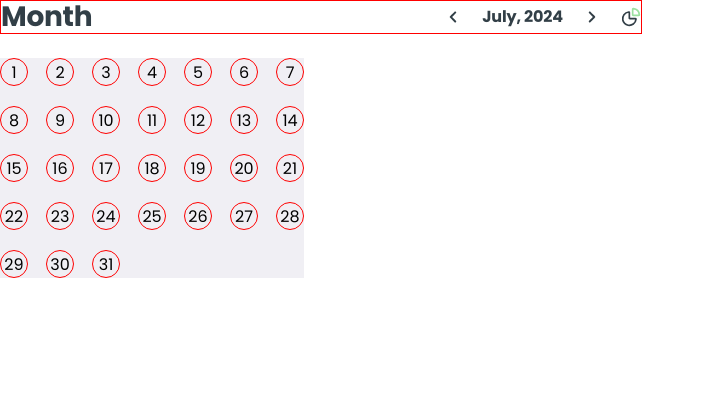
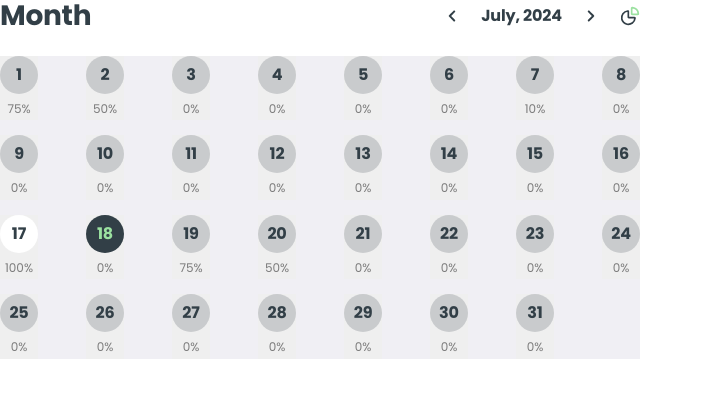
Before and after one commit to xssayy/aquatrack-frontend, a React (Create React App) app: page /aquatrack-frontend/tracker in a window 1280 px wide. Shown: the top 398 px of the page, without its empty margins (0-705 px from the left). Built offline with nearby package versions, Linux system fonts and the light colour scheme.

Commit message:
calendar styles fix

```diff
--- a/src/components/Calendar/Calendar.jsx
+++ b/src/components/Calendar/Calendar.jsx
@@ -1,65 +1,187 @@
 import { useEffect, useState } from 'react';
 import css from './Calendar.module.css';
 import clsx from 'clsx';
+import { CalendarItem } from 'components/CalendarItem/CalendarItem';
 
-export const Calendar = ({ chosenDate }) => {
-  // const [chosenDate, setChosenDate] = useState(new Date());
+//приклад відповіді з бекенда
+const response = [
+  {
+    _id: 'qweqweq',
+    date: '19, July',
+    dailyWaterRequirement: 2000,
+    dailyProgress: 1500,
+    dailyProgressPercentage: 75,
+  },
+  {
+    _id: 'qweqweq',
+    date: '20, July',
+    dailyWaterRequirement: 2000,
+    dailyProgress: 1000,
+    dailyProgressPercentage: 50,
+  },
+  {
+    _id: 'qweqweq',
+    date: '17, July',
+    dailyWaterRequirement: 2000,
+    dailyProgress: 2000,
+    dailyProgressPercentage: 100,
+  },
+  {
+    _id: 'qweqweq',
+    date: '1, July',
+    dailyWaterRequirement: 2000,
+    dailyProgress: 1500,
+    dailyProgressPercentage: 75,
+  },
+  {
+    _id: 'qweqweq',
+    date: '2, July',
+    dailyWaterRequirement: 2000,
+    dailyProgress: 1000,
+    dailyProgressPercentage: 50,
+  },
+  {
+    _id: 'qweqweq',
+    date: '7, July',
+    dailyWaterRequirement: 2000,
+    dailyProgress: 2000,
+    dailyProgressPercentage: 10,
+  },
+];
 
-  // useEffect(() => {
-  //   console.log('chosenMonth : ', chosenDate.getMonth());
-  //   console.log('now month: ', new Date().getMonth());
-
-  //   console.log('chosenYear : ', chosenDate.getFullYear());
-  //   console.log('now year: ', new Date().getFullYear());
-  // });
-
-  // const handlePrevMonth = () => {
-  //   setChosenDate(new Date(chosenDate.setMonth(chosenDate.getMonth() - 1)));
+//отримати дату у вигляді "17, July"
+// const getDayAndMonth = date => {
+//   const day = date.toLocaleDateString('en-US', { day: 'numeric' });
+//   const month = date.toLocaleDateString('en-US', { month: 'long' });
+//   const formattedDate = `${day}, ${month}`;
+//   return formattedDate;
 // };
 
-  // const handleNextMonth = () => {
-  //   setChosenDate(new Date(chosenDate.setMonth(chosenDate.getMonth() + 1)));
+//отримати масив із днями у вигляді [1,2,3...31]
+// export const getArrayOfDaysInMonth = chosenDate => {
+//   const year = chosenDate.getFullYear();
+//   const month = chosenDate.getMonth();
+
+//   const daysInMonth = new Date(year, month + 1, 0).getDate();
+
+//   const days = [];
+
+//   for (let day = 1; day <= daysInMonth; day++) {
+//     days.push(day);
+//   }
+//   return days;
 // };
 
-  // const currentMonth = new Date().getMonth();
-  // const currentYear = new Date().getFullYear();
-
-  // const isLastMonth =
-  //   currentMonth === chosenDate.getMonth() &&
-  //   currentYear === chosenDate.getFullYear();
-
-  const renderDays = () => {
+//отримати кількість днів у місяці. передаємо chosenDate у вигляді
+//chosenDate = new Date()
+export const getNumOfDaysInMonth = chosenDate => {
   const year = chosenDate.getFullYear();
   const month = chosenDate.getMonth();
 
   const daysInMonth = new Date(year, month + 1, 0).getDate();
 
-    const days = [];
+  return daysInMonth;
+};
+
+//отримати число дня тижня
+// const getDayFromFullDate = date => {
+//   const optionsDay = { day: 'numeric' };
+//   return date.toLocaleDateString('en-US', optionsDay);
+// };
+
+//отримати назву місяця у вигляді "July"
+// const getMonthFromFullDate = date => {
+//   const optionsMonth = { month: 'long' };
+//   return date.toLocaleDateString('en-US', optionsMonth);
+// };
+
+const getDailyProgressPercentage = ({ day, month, response }) => {
+  const dayString = `${day}, ${month}`;
+  const dayData = response.find(entry => entry.date === dayString);
+  return dayData ? dayData.dailyProgressPercentage : 0;
+};
+
+const getDailyWaterPercentageFromBackend = ({ chosenDate, response }) => {
+  const data = [];
+  // const chosenMonth = chosenDate.getMonth();
+  // console.log('chosenMonth: ', chosenMonth);
+  // const chosenMonth = getMonthFromFullDate(chosenDate);
+  const chosenMonth = chosenDate.toLocaleDateString('en-US', {
+    month: 'long',
+  });
+
+  const chosenYear = chosenDate.getFullYear();
+  console.log('chosenYear: ', chosenYear);
+  console.log('chosenMonth: ', chosenDate.getMonth());
+
+  const currentDate = new Date();
+  const currentYear = currentDate.getFullYear();
+  const currentMonth = currentDate.getMonth();
+  const currentDay = currentDate.getDate();
+
+  console.log('current year', currentYear);
+  console.log('current month', currentMonth);
+
+  const isCurrentMonthAndYear =
+    currentYear === chosenYear && currentMonth === chosenDate.getMonth();
+
+  if (isCurrentMonthAndYear) console.log('current month is chosen!!!');
+
+  // console.log('chosenMonth: ', chosenMonth);
+
+  const daysInMonth = getNumOfDaysInMonth(chosenDate);
 
   for (let day = 1; day <= daysInMonth; day++) {
-      days.push(
-        <div key={day} className={css.day}>
-          {day}
-        </div>
-      );
+    const dailyWaterPercentage = getDailyProgressPercentage({
+      day,
+      month: chosenMonth,
+      response,
+    });
+
+    data.push({
+      date: day,
+      waterPercentage: dailyWaterPercentage,
+      isToday: isCurrentMonthAndYear && currentDay === day,
+    });
   }
+  return data;
+};
 
-    return days;
-  };
+export const Calendar = ({ chosenDate }) => {
+  // const days = getArrayOfDaysInMonth(chosenDate);
+  // console.log(chosenDate);
+  // console.log('Date.now(): ', Date.now());
+  // console.log('new Date(): ', new Date());
+  // console.log(getDayAndMonth(chosenDate));
+
+  // console.table(getDailyWaterPercentageFromBackend({ chosenDate, response }));
+  const daysWithWater = getDailyWaterPercentageFromBackend({
+    chosenDate,
+    response,
+  });
+  //тут ми отримали масив у вигляді daysWithWater =
+  // [
+  //   {
+  //     date: 1,
+  //     waterPercentage: 75,
+  //   },
+  //   {
+  //     date: 2,
+  //     waterPercentage: 5,
+  //   },
+  // ];
 
   return (
     <div className={css.container}>
-      {/*
-              <div className={css.header}>
-        <button onClick={handlePrevMonth}>Previous</button>
-        <h2>
-          {getMonthName(chosenDate.getMonth())} {chosenDate.getFullYear()}
-        </h2>
-        {!isLastMonth && <button >Next</button>}
-      </div>
-      */}
-
-      <div className={css.days}>{renderDays()}</div>
+      <ul className={css.days}>
+        {daysWithWater.map(day => {
+          return (
+            <li key={day.date} className={clsx(css.day)}>
+              <CalendarItem day={day} />
+            </li>
+          );
+        })}
+      </ul>
     </div>
   );
 };
--- a/src/components/Calendar/Calendar.module.css
+++ b/src/components/Calendar/Calendar.module.css
@@ -10,30 +10,30 @@
 }
 
 .day {
-  border-radius: 50%;
-  border: 1px solid red;
-
-  display: flex;
-  align-items: center;
-  justify-content: center;
-
   width: 28px;
-  height: 28px;
-
   box-sizing: border-box;
   text-align: center;
 }
 
-.dayFilled {
-  background: rgba(50, 63, 71, 0.2);
+@media screen and (min-width: 768px) {
+  .container {
+    width: 640px;
+  }
+  .days {
+    gap: 15px 48px;
+  }
+
+  .day {
+    width: 38px;
+  }
 }
 
-.dayFull {
-  background: #fff;
+@media screen and (min-width: 1440px) {
+  .container {
+    width: 608px;
+  }
+
+  .days {
+    gap: 15px 43px;
+  }
 }
-
-.dayEmpty {
-}
-
-.dayCurrent {
-}
--- a/src/components/CalendarItem/CalendarItem.jsx
+++ b/src/components/CalendarItem/CalendarItem.jsx
@@ -0,0 +1,18 @@
+import clsx from 'clsx';
+import css from './CalendarItem.module.css';
+
+export const CalendarItem = ({ day }) => {
+  return (
+    <button>
+      <p
+        className={clsx(css.date, {
+          [css.full]: day.waterPercentage === 100,
+          [css.current]: day.isToday,
+        })}
+      >
+        {day.date}
+      </p>
+      <p className={css.percentage}>{day.waterPercentage}%</p>
+    </button>
+  );
+};
--- a/src/components/CalendarItem/CalendarItem.module.css
+++ b/src/components/CalendarItem/CalendarItem.module.css
@@ -0,0 +1,52 @@
+.date {
+  font-family: 'Poppins', sans-serif;
+  font-weight: 700;
+  font-size: 14px;
+  line-height: 1.28571;
+  letter-spacing: -0.01em;
+  text-align: center;
+  color: #323f47;
+  border-radius: 50%;
+  margin-bottom: 6px;
+  width: 28px;
+  height: 28px;
+  display: flex;
+  justify-content: center;
+  align-items: center;
+  background-color: rgba(50, 63, 71, 0.2);
+}
+
+.full {
+  background-color: #fff;
+}
+
+.current {
+  background: #323f47;
+  color: #9be1a0;
+}
+
+.percentage {
+  font-family: 'Poppins', sans-serif;
+  font-weight: 400;
+  font-size: 10px;
+  line-height: 1;
+  color: rgba(47, 47, 47, 0.6);
+}
+
+@media screen and (min-width: 768px) {
+  .date {
+    width: 38px;
+    height: 38px;
+    font-size: 16px;
+    line-height: 1.5;
+    margin-bottom: 4px;
+  }
+
+  .percentage {
+    font-size: 12px;
+    line-height: 1.86667;
+  }
+}
+
+@media screen and (min-width: 1440px) {
+}
--- a/src/components/MonthInfo/MonthInfo.module.css
+++ b/src/components/MonthInfo/MonthInfo.module.css
@@ -3,13 +3,13 @@
 
 .dateWrapper {
   display: flex;
-  width: 303px;
+  width: 304px;
   justify-content: space-between;
   align-items: center;
   margin-bottom: 24px;
 
   /* */
-  border: 1px solid red;
+  /* border: 1px solid red; */
 }
 
 .title {
```
Lines whose indentation alone changed are shown as unchanged.
